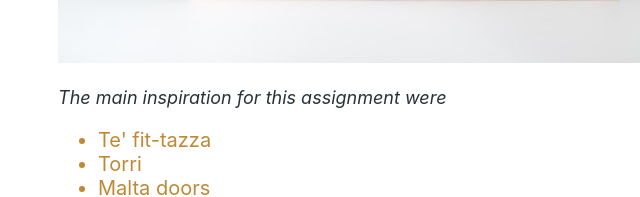
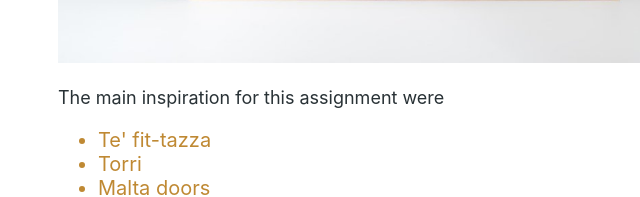
Before and after one commit to Gianluca-01/gianluca-01.github.io, a plain HTML site: page Assignment.html in a window 1280 px wide. Shown: the part 983-1180 px from the top of the page, 0-640 px from the left. Drawn offline with Linux system fonts and the light colour scheme.

Commit message:
Update Assignment.html

```diff
--- a/Assignment.html
+++ b/Assignment.html
@@ -20,7 +20,7 @@
 <br>
 <img src="Door1.jpg">
 <br>
-    <p><em>The main inspiration for this assignment were</em></p>
+    <p>The main inspiration for this assignment were</p>
 
 <ul>
     <li>Te' fit-tazza</li>
```
